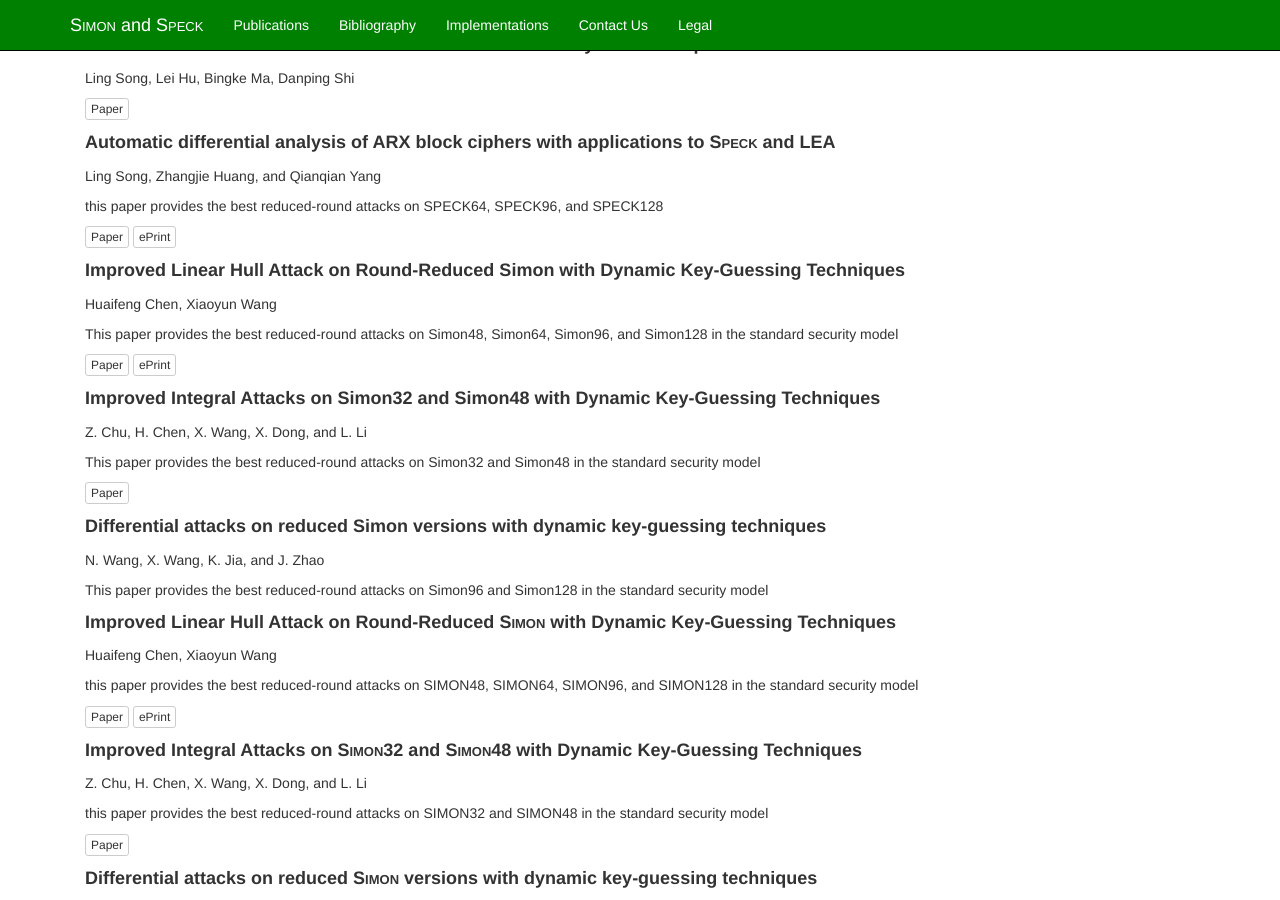
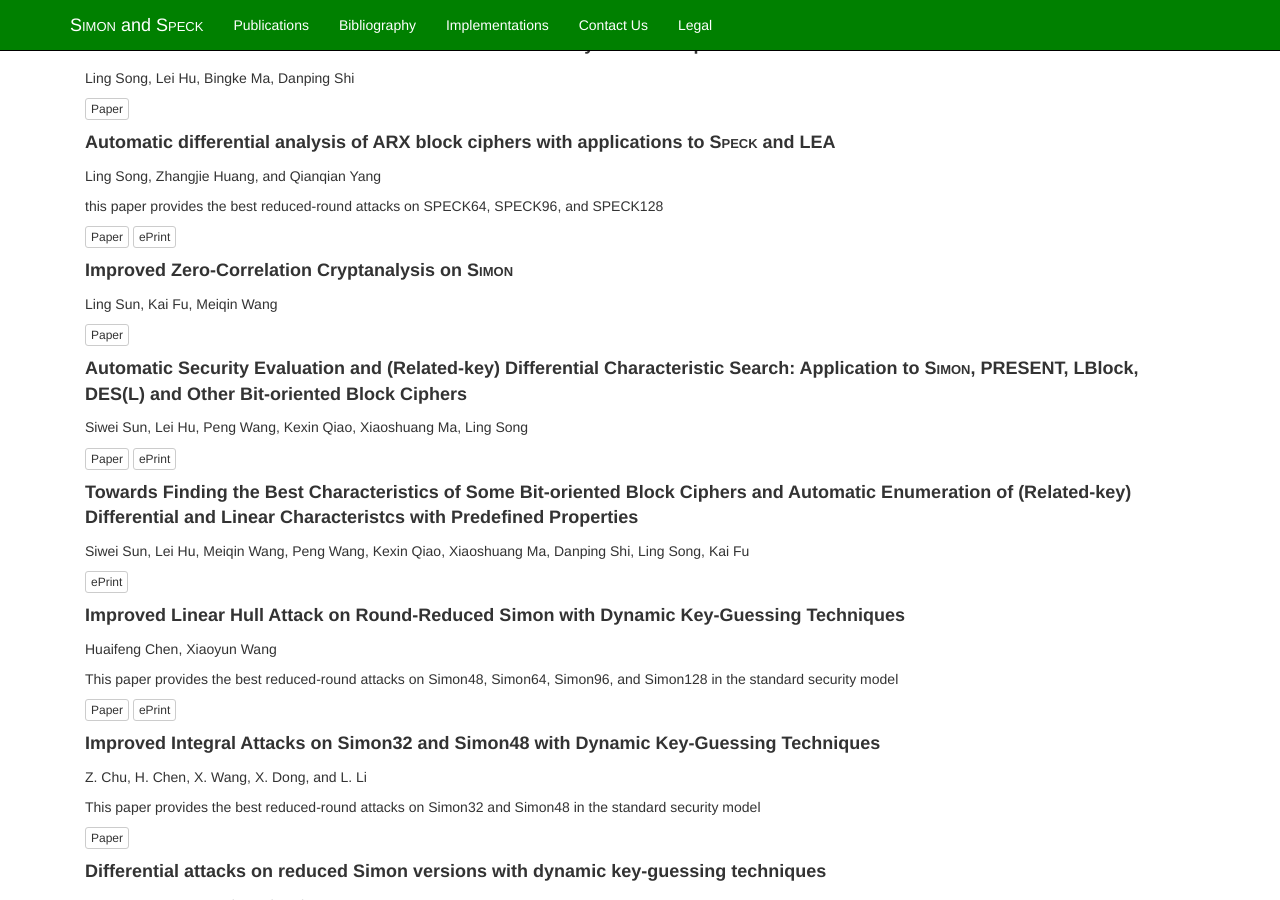
Before and after one commit to nsacyber/simon-speck, a Jekyll site: the page built from bibliography/index.html, in a window 1280 px wide and 900 px high, scrolled down 859 px. Built offline with Jekyll 4.4.1, drawn with Linux system fonts in a browser that asks for light colours; nearby versions of some CDN libraries.

Commit message:
Added new bib entries.

```diff
--- a/_data/bibs.yml
+++ b/_data/bibs.yml
@@ -48,6 +48,21 @@
   description: this paper provides the best reduced-round attacks on SPECK64, SPECK96, and SPECK128
   url: https://link.springer.com/chapter/10.1007/978-3-319-40367-0_24
   alt_eprint: https://eprint.iacr.org/2016/209.pdf
+
+- title: "Improved Zero-Correlation Cryptanalysis on SIMON"
+  authors: Ling Sun, Kai Fu, Meiqin Wang
+  url: https://link.springer.com/chapter/10.1007/978-3-319-38898-4_8
+
+- title: "Automatic Security Evaluation and (Related-key) Differential Characteristic Search: Application to SIMON, PRESENT, LBlock, DES(L) and Other Bit-oriented Block Ciphers"
+  authors: Siwei Sun, Lei Hu, Peng Wang, Kexin Qiao, Xiaoshuang Ma, Ling Song
+  url: https://link.springer.com/chapter/10.1007/978-3-662-45611-8_9
+  alt_eprint: https://eprint.iacr.org/2013/676.pdf
+
+- title: "Towards Finding the Best Characteristics of Some Bit-oriented Block Ciphers and Automatic Enumeration of (Related-key) Differential and Linear Characteristcs with Predefined Properties"
+  authors: Siwei Sun, Lei Hu, Meiqin Wang, Peng Wang, Kexin Qiao, Xiaoshuang Ma, Danping Shi, Ling Song, Kai Fu
+  alt_eprint: https://eprint.iacr.org/2014/747.pdf
+
+
 
 - title: "Improved Linear Hull Attack on Round-Reduced Simon with Dynamic Key-Guessing Techniques"
   authors: Huaifeng Chen, Xiaoyun Wang
@@ -136,7 +151,6 @@
   alt_eprint: https://eprint.iacr.org/2015/145
 
 
-
 - title: "New impossible differential characteristic of SPECK64 using MILP"
   authors: HoChang Lee, HyungChul Kang, Deukjo Hong, Jaechul Sung, Seokhie Hong
   description: the paper exhibits 157 6-round impossible differential characteristics for SPECK64
```
